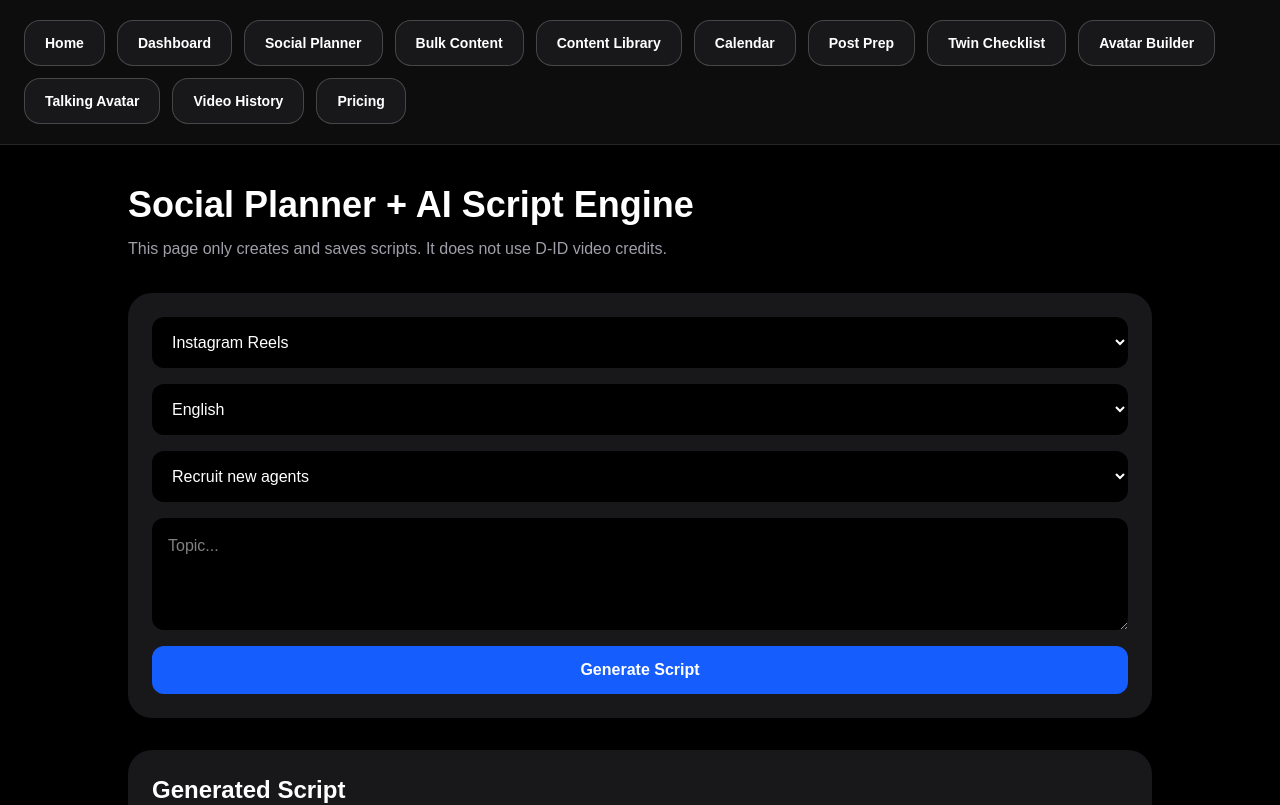
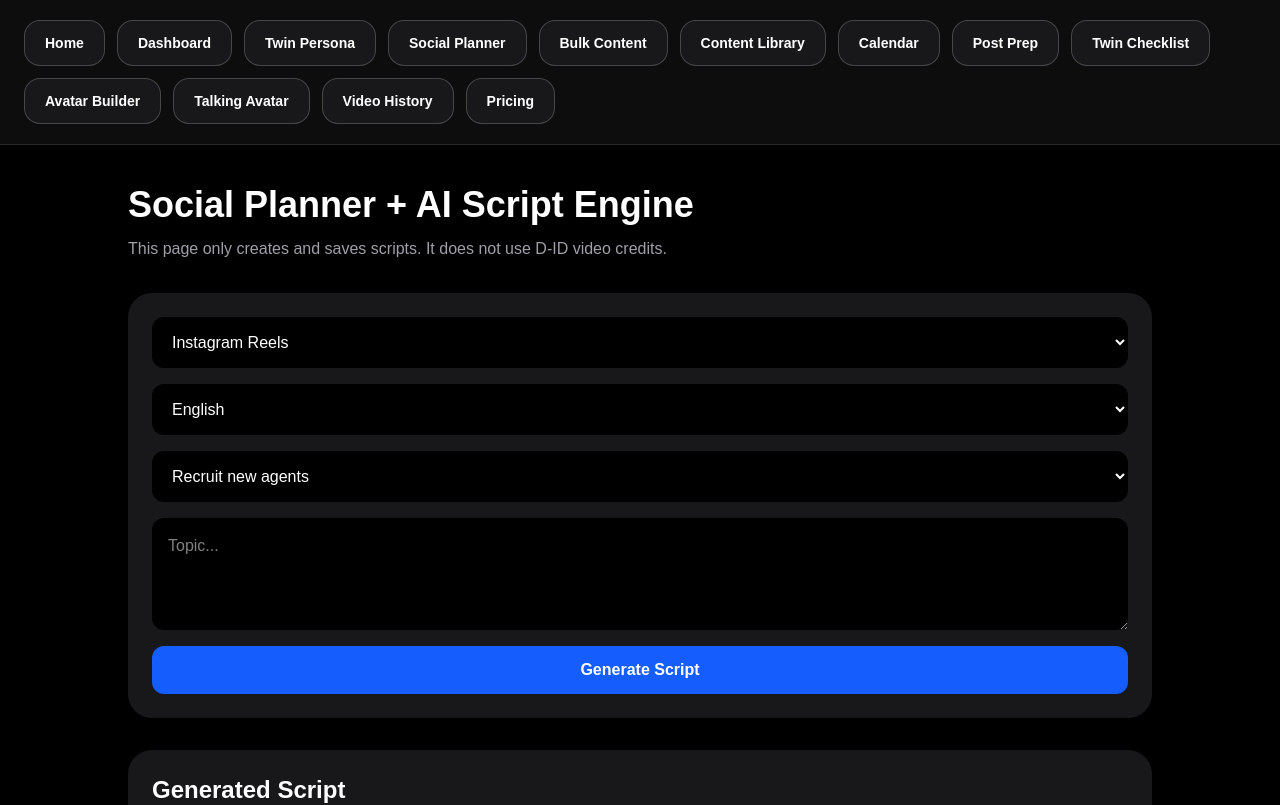
Before and after one commit to lou-delgado34/ai-cash-creator-studio, a Next.js app: page /social-planner in a window 1280 px wide. Shown: the top 805 px of the page. Built offline with nearby package versions, Linux system fonts and the light colour scheme.

Commit message:
add digital twin persona engine

```diff
--- a/app/layout.tsx
+++ b/app/layout.tsx
@@ -12,6 +12,7 @@ export default function RootLayout({
   const links = [
     ["Home", "/"],
     ["Dashboard", "/dashboard"],
+    ["Twin Persona", "/twin-persona"],
     ["Social Planner", "/social-planner"],
     ["Bulk Content", "/bulk-content"],
     ["Content Library", "/content-library"],
```
Also changed, not shown: app/twin-persona/page.tsx (added).
